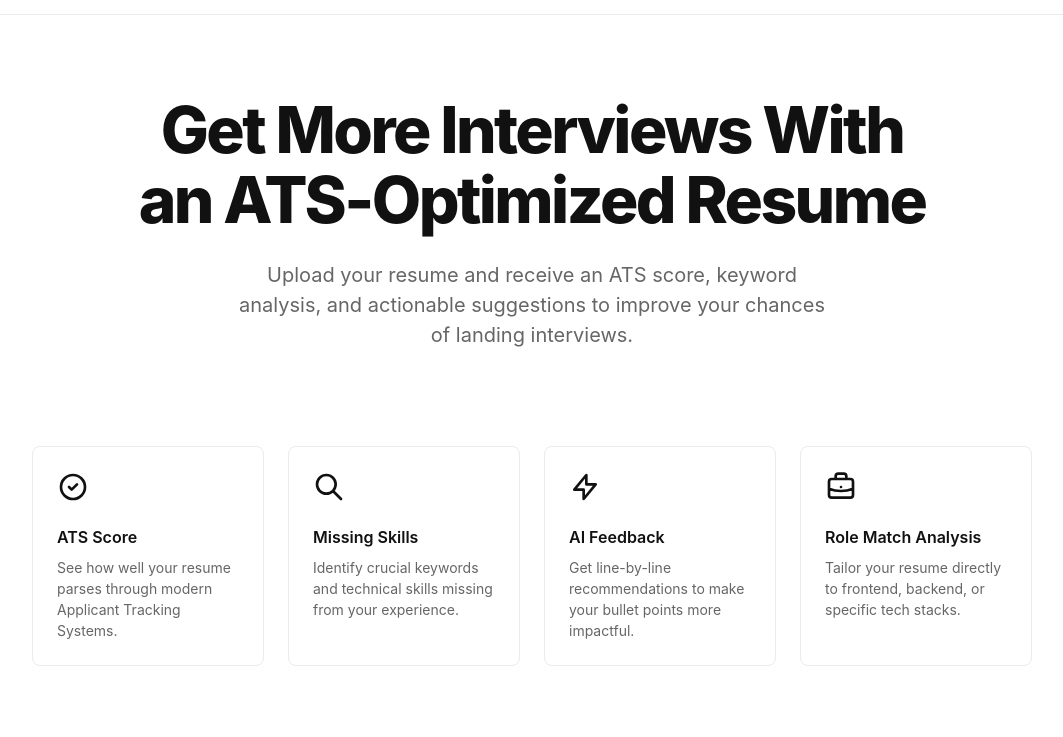
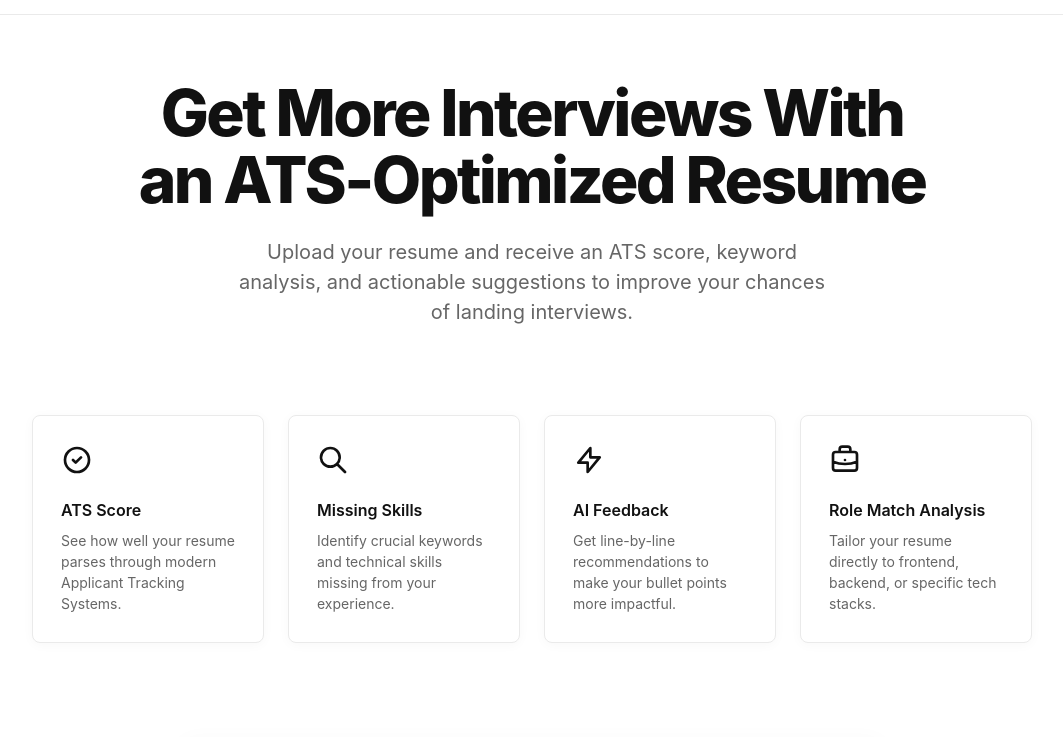
Before and after one commit to misbahur860-ship-it/resumeiq-ai, a plain HTML site: page index.html in a window 1280 px wide. Shown: the part 50-787 px from the top of the page, without its empty margins (108-1171 px from the left). Drawn offline with Linux system fonts and the light colour scheme.

Commit message:
Update index.html

```diff
--- a/index.html
+++ b/index.html
@@ -88,7 +88,7 @@
 
         /* Hero */
         .hero {
-            padding: 80px 0 48px;
+            padding: 64px 0 40px;
             text-align: center;
         }
 
@@ -96,7 +96,7 @@
             font-size: clamp(2.5rem, 5vw, 4rem);
             font-weight: 800;
             letter-spacing: -0.04em;
-            line-height: 1.1;
+            line-height: 1.05;
             margin-bottom: 24px;
             max-width: 800px;
             margin-inline: auto;
@@ -121,17 +121,19 @@
         }
 
         .feature-card {
-            padding: 24px;
+            padding: 28px;
             border: 1px solid var(--border-light);
             border-radius: var(--radius-md);
             background: var(--bg-color);
-            transition: border-color var(--transition-fast);
+            box-shadow: 0 2px 12px rgba(0,0,0,0.03);
+            transition: border-color var(--transition-fast),
+            transform var(--transition-fast);
         }
 
         .feature-card:hover {
-            border-color: var(--border-hover);
-        }
-
+    border-color: var(--border-hover);
+    transform: translateY(-2px);
+}
         .feature-icon {
             width: 32px;
             height: 32px;
```
